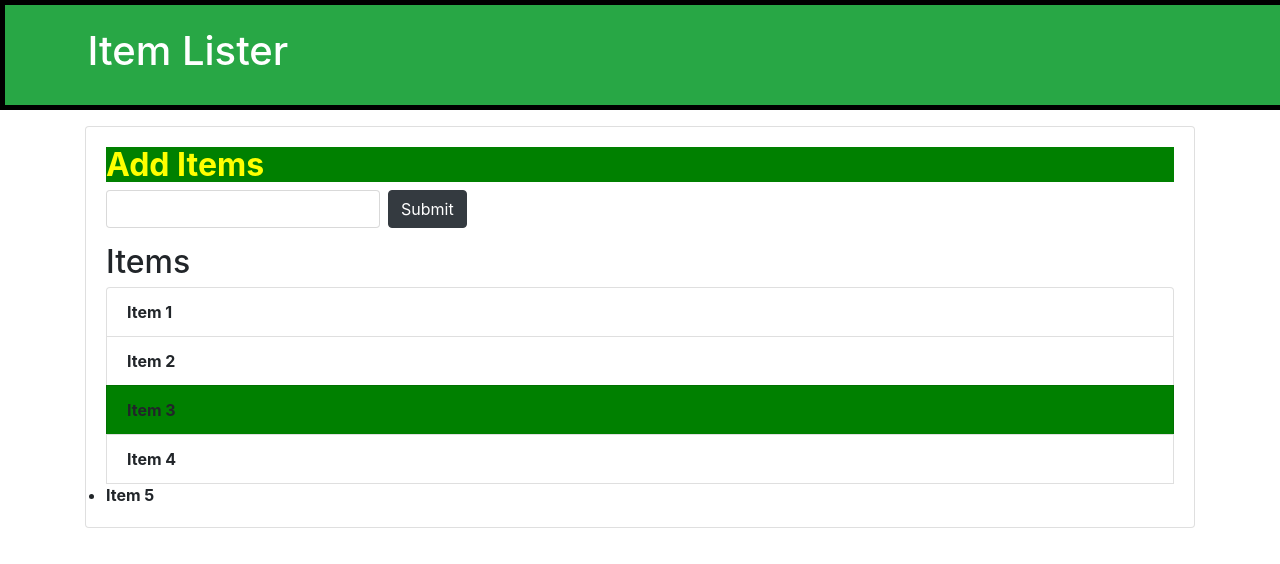
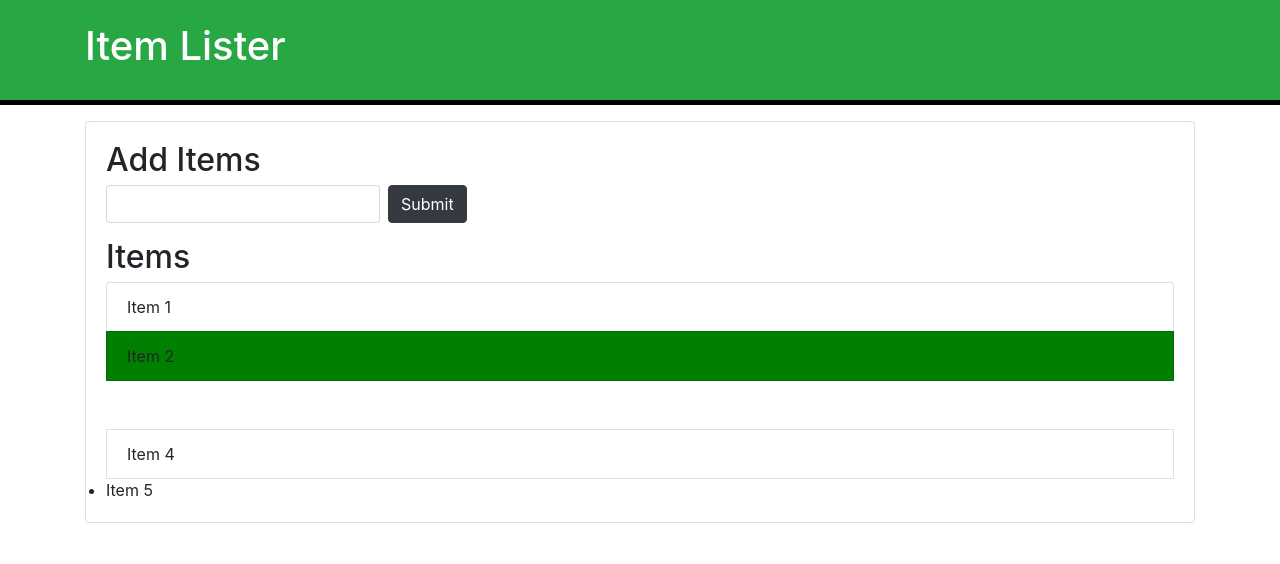
Before and after one commit to XnKTrial/Sharpener-Javascript, a plain HTML site: page index.html in a window 1280 px wide. Drawn offline with nearby package versions, Linux system fonts and the light colour scheme.

Commit message:
query selector

```diff
--- a/dom.js
+++ b/dom.js
@@ -1,24 +1,8 @@
-//console.dir(document);
+var header= document.querySelector('#main-header');
+header.style.borderBottom='solid 5px black';
 
-var title=document.getElementById('main-header');
-    title.style.borderBottom='solid  5px black';
-    title.style.borderTop='solid  5px black';
-    title.style.borderLeft='solid  5px black';
-    title.style.fontWeight='bold';
-    title.style.color='yellow';
+var input=document.querySelector('#item2');
+input.style.backgroundColor='green';
 
-
-var tit=document.getElementsByClassName('tit');
-tit[0].style.fontWeight = 'bold';
-tit[0].style.color='yellow';
-tit[0].style.backgroundColor='green';
-
-
-
-var element= document.getElementsByTagName("li");
-element[2].style.backgroundColor='green';
-
-for(var i=0; i<element.length;i++){
-    element[i].style.fontWeight='bold';
-
-}
+var input=document.querySelector('#item3');
+input.style.visibility='hidden';
--- a/index.html
+++ b/index.html
@@ -23,8 +23,8 @@
     <h2 class="title">Items</h2>
     <ul id="items" class="list-group">
       <li class="list-group-item">Item 1</li>
-      <li class="list-group-item">Item 2</li>
-      <li class="list-group-item">Item 3</li>
+      <li id="item2"class="list-group-item">Item 2</li>
+      <li id="item3"class="list-group-item">Item 3</li>
       <li class="list-group-item">Item 4</li>
       <li >Item 5</li>
     </ul>
```
